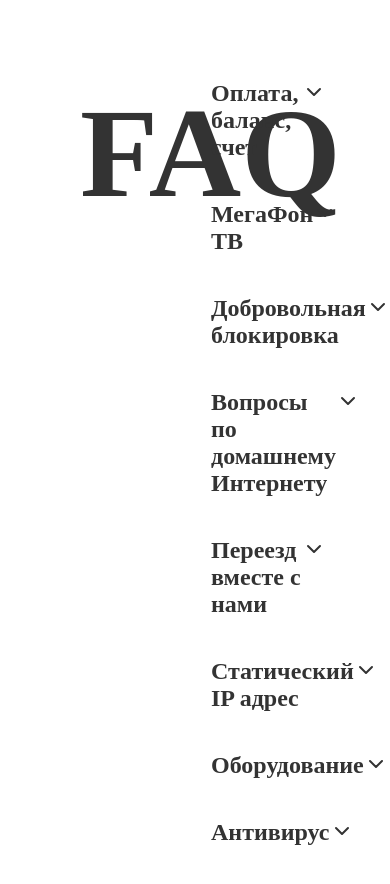
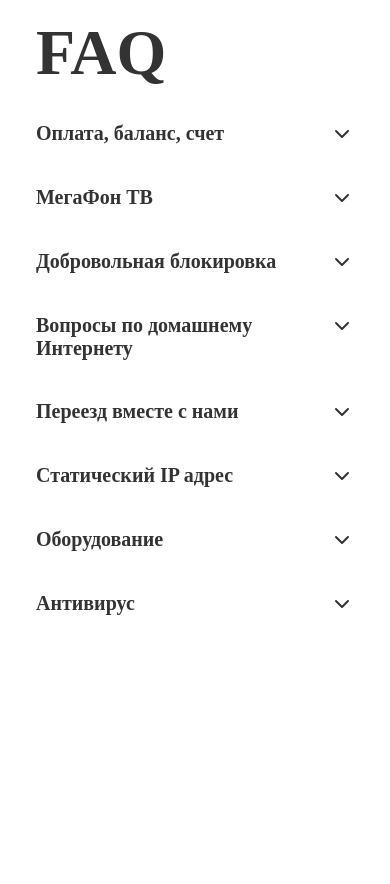
Before and after one commit to Maximka-L/faq-app, a React (Create React App) app: page / in a window 390 px wide. Shown: the top 884 px of the page. After the commit the page ends 844 px from the top, so only its background shows below. Built offline with nearby package versions, Linux system fonts and the light colour scheme; a web font is replaced by a local one.

Commit message:
fix.app.accordion.faq

```diff
--- a/src/components/FAQItem.jsx
+++ b/src/components/FAQItem.jsx
@@ -1,41 +1,64 @@
 import React from 'react';
-import {ChevronDown, ChevronUp} from "lucide-react";
+import { ChevronDown, ChevronUp } from "lucide-react";
 
 const FAQItem = ({ question, categoryId, onVote, onToggleQuestion }) => {
     return (
         <div className="faq_item">
             <div className="faq_grid" onClick={() => onToggleQuestion(categoryId, question.id)}>
+                <div className="faq_question_block">
                     <div className="faq_label">Вопрос</div>
-                <div className="faq_content_quest">{question.question}
-                <div><div className="arrow">
+                    <div className="faq_content_quest">
+                        {question.question}
+                        <div className="arrow">
                             {question.isOpen ? (
                                 <ChevronUp size={24} strokeWidth={2} />
                             ) : (
                                 <ChevronDown size={24} strokeWidth={2} />
                             )}
-                </div></div>
+                        </div>
+                    </div>
                 </div>
                 {question.isOpen && (
                     <>
+                        <div className="faq_question_block">
                             <div className="faq_label">Ответ</div>
                             <div className="faq_content_answer">{question.answer}</div>
+                        </div>
+                        <div className="faq_feedback_block">
                             <div className="feedback_spacer"></div>
                             <div className="feedback_content">
                                 {question.voted ? (
                                     <p className="vote_accepted">Отзыв отправлен, спасибо!</p>
-                        ):
-                        (<>
+                                ) : (
+                                    <>
                                         <p>Информация была полезной?</p>
                                         <div className="feedback_buttons">
-                        <button className="btn_yes" onClick={(e) => { e.stopPropagation(); onVote(categoryId, question.id, 1)}}>Да</button>
-                        <button className="btn_no" onClick={(e) =>{ e.stopPropagation(); onVote(categoryId, question.id, -1)}}>Нет</button>
+                                            <button
+                                                className="btn_yes"
+                                                onClick={(e) => {
+                                                    e.stopPropagation();
+                                                    onVote(categoryId, question.id, 1);
+                                                }}
+                                            >
+                                                Да
+                                            </button>
+                                            <button
+                                                className="btn_no"
+                                                onClick={(e) => {
+                                                    e.stopPropagation();
+                                                    onVote(categoryId, question.id, -1);
+                                                }}
+                                            >
+                                                Нет
+                                            </button>
                                         </div>
-                        </>)}
+                                    </>
+                                )}
                             </div>
-            </>)}
                         </div>
-
-
+                    </>
+                )}
+            </div>
         </div>
     );
 };
--- a/src/styles.css
+++ b/src/styles.css
@@ -89,8 +89,6 @@ body {
 .container {
   width: 100%;
   height: 100%;
-
-
 }
 
 .faq_header {
@@ -99,10 +97,9 @@ body {
 
 }
 .faq_header h1 {
-  font-size: 8rem;
+  font-size: 128px;
   margin: 0;
-  font-weight: 600;
-
+  font-family:  "MegaFon Graphik LC Web Smbd Regular";
 }
 
 .main_content {
@@ -131,12 +128,23 @@ body {
 }
 
 .faq_grid {
+  display: flex;
+  flex-direction:  column;
+  margin-top: 24px;
+  border-bottom: 1px solid var(--grei_light);
+}
+.faq_question_block{
   display: grid;
   grid-template-columns: 100px 1fr;
   gap: 16px;
-  border-bottom: 1px solid var(--grei_light);
-  margin-top: 24px;
+margin-bottom: 16px;
+}
 
+.faq_feedback_block{
+  display: grid;
+  grid-template-columns: 100px 1fr;
+  gap: 16px;
+  margin-top: 8px;
 }
 
 .faq_label {
@@ -207,3 +215,50 @@ body {
   flex-direction: row;
   justify-content: space-between;
 }
+
+@media screen and (max-width: 980px) {
+  .layout {
+    display: flex;
+    flex-direction: column;
+    gap: 32px;
+    padding: 16px 36px;
+  }
+  .faq_header h1 {
+    font-size: 64px;
+
+  }
+
+  .faq_header {
+    width: 100%;
+
+
+  }
+  .main_content {
+    width: 100%;
+
+  }
+
+  .category_title {
+    font-size: 20px;
+
+  }
+
+  .faq_question_block{
+    display: flex;
+    flex-direction: column;
+
+    gap: 8px;
+    margin-bottom: 16px;
+  }
+
+  .faq_feedback_block{
+    display: flex;
+    flex-direction: row;
+    justify-content: space-between;
+    margin-top: 8px;
+  }
+.feedback_spacer {
+  position: absolute;
+  left: -9999px;
+}
+}
```
Lines whose indentation alone changed are shown as unchanged.
